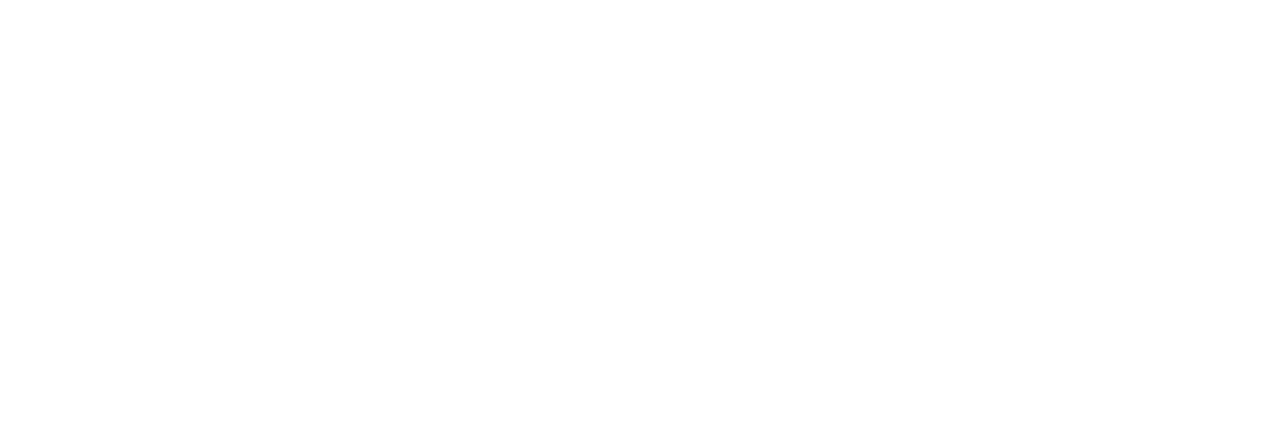
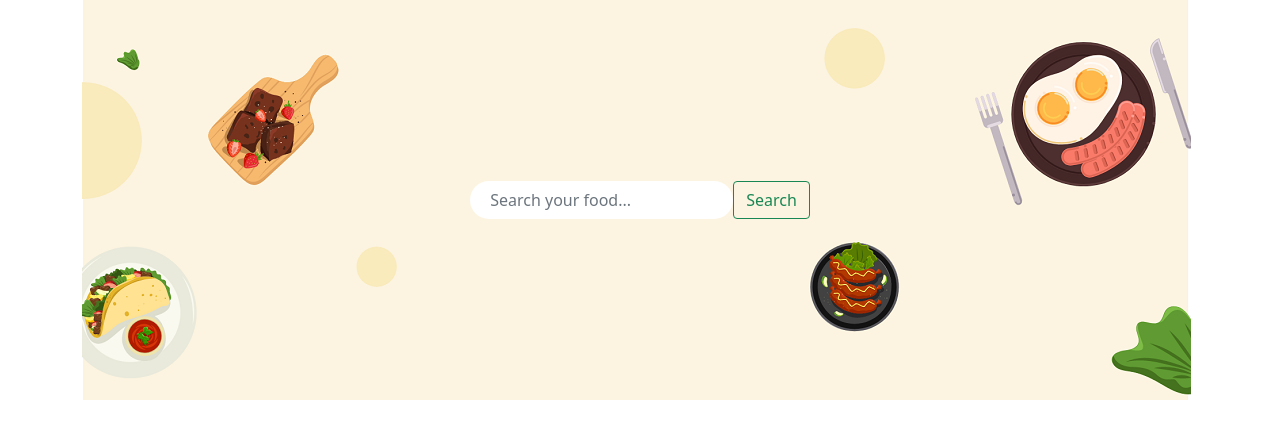
Before and after one commit to kamrul-dev/red-onion-food, a React (Create React App) app: page / in a window 1280 px wide. Shown: the top 438 px of the page. Built offline with nearby package versions, Linux system fonts and the light colour scheme.

Commit message:
route setup and banner section done

```diff
--- a/src/App.js
+++ b/src/App.js
@@ -1,10 +1,14 @@
 import logo from './logo.svg';
 import './App.css';
+import { Route, Routes } from 'react-router-dom';
+import Home from './Pages/Home/Home/Home';
 
 function App() {
   return (
     <div>
-
+      <Routes>
+        <Route path='/' element={<Home></Home>}></Route>
+      </Routes>
     </div>
   );
 }
--- a/src/Pages/Home/Banner/Banner.css
+++ b/src/Pages/Home/Banner/Banner.css
@@ -0,0 +1,11 @@
+.banner-container{
+    background-image: url('../../../images/banner.png');
+    background-repeat: no-repeat;
+    height: 400px;
+    width: 100%;
+}
+.search-field input{
+    border: none;
+    border-radius: 50px;
+    padding-left: 20px;
+}
--- a/src/Pages/Home/Banner/Banner.js
+++ b/src/Pages/Home/Banner/Banner.js
@@ -1,10 +1,14 @@
 import React from 'react';
+import { Button } from 'react-bootstrap';
 import './Banner.css';
 
 const Banner = () => {
     return (
-        <div>
-
+        <div className='banner-container d-flex align-items-center justify-content-center'>
+            <div className='search-field d-flex'>
+                <input className='form-control' type="search" name="" id="" placeholder='Search your food...' />
+                <Button variant="outline-success">Search</Button>
+            </div>
         </div>
     );
 };
--- a/src/Pages/Home/Home/Home.js
+++ b/src/Pages/Home/Home/Home.js
@@ -0,0 +1,12 @@
+import React from 'react';
+import Banner from '../Banner/Banner';
+
+const Home = () => {
+    return (
+        <div className='container mx-auto'>
+            <Banner></Banner>
+        </div>
+    );
+};
+
+export default Home;
--- a/src/index.css
+++ b/src/index.css
@@ -1,3 +1,9 @@
+* {
+  margin: 0;
+  box-sizing: border-box;
+  padding: 0;
+}
+
 body {
   margin: 0;
   font-family: -apple-system, BlinkMacSystemFont, 'Segoe UI', 'Roboto', 'Oxygen',
--- a/src/index.js
+++ b/src/index.js
@@ -4,12 +4,15 @@ import './index.css';
 import App from './App';
 import reportWebVitals from './reportWebVitals';
 import 'bootstrap/dist/css/bootstrap.min.css';
+import { BrowserRouter } from 'react-router-dom';
 
 const root = ReactDOM.createRoot(document.getElementById('root'));
 root.render(
-  <React.StrictMode>
-    <App />
-  </React.StrictMode>
+  <BrowserRouter>
+    <React.StrictMode>
+      <App />
+    </React.StrictMode>
+  </BrowserRouter>
 );
 
 // If you want to start measuring performance in your app, pass a function
```
Also changed, not shown: src/images/banner.png (added), src/images/bannerbackground.png (deleted).
